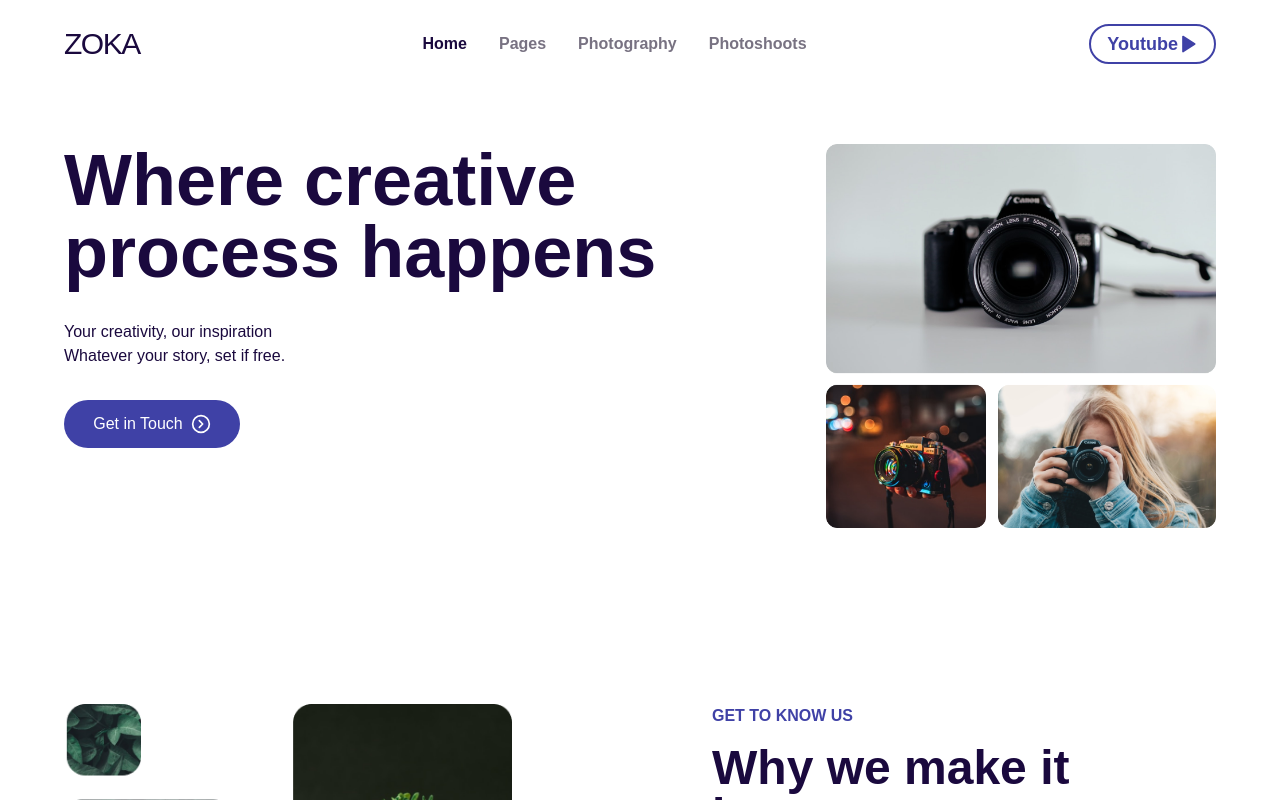
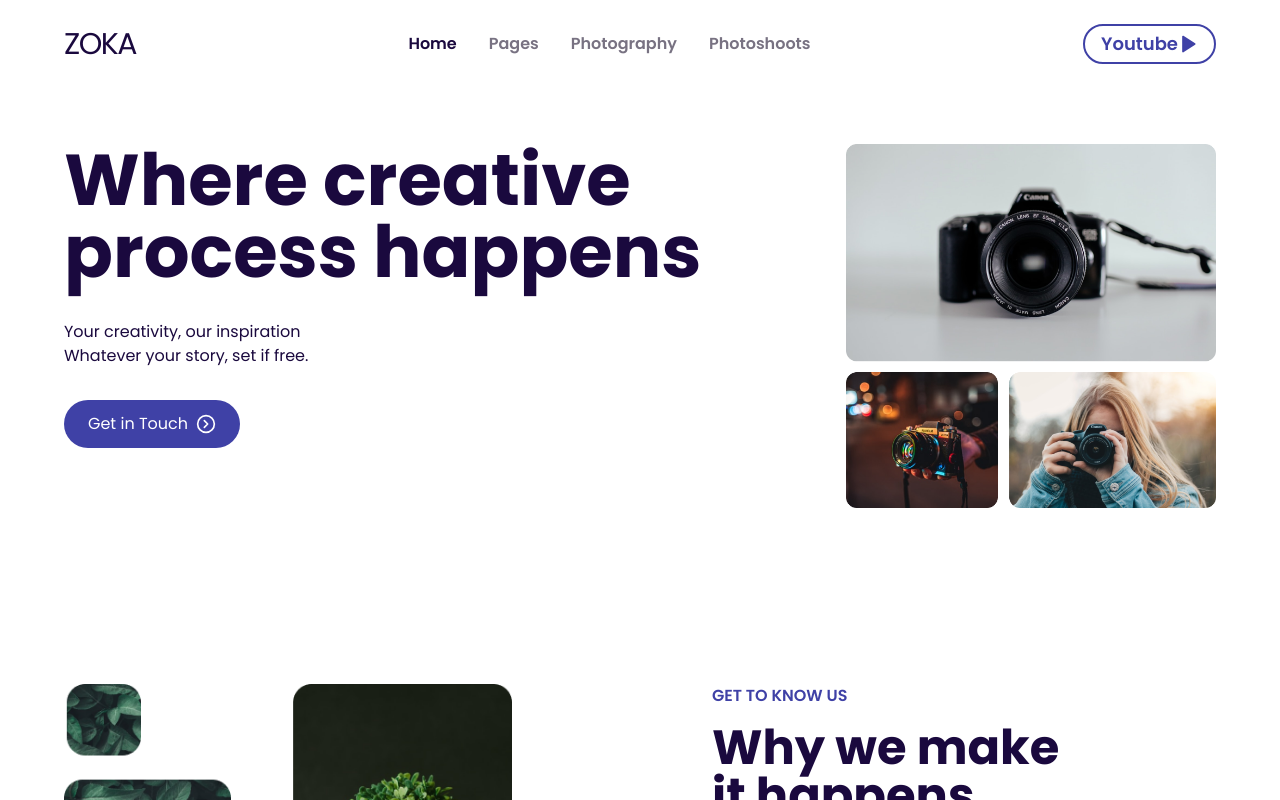
Before and after one commit to KalpitChandekar/Zoka, a Next.js app: page / in a window 1280 px wide. Shown: the top 800 px of the page. Built offline with nearby package versions, Linux system fonts and the light colour scheme.

Commit message:
Add new Poppins font family

```diff
--- a/app/globals.css
+++ b/app/globals.css
@@ -1,15 +1,16 @@
+@import url("https://fonts.googleapis.com/css2?family=Poppins:wght@400;500;600;700&display=swap");
+
 @tailwind base;
 @tailwind components;
 @tailwind utilities;
 
 :root {
   --background: #fff;
-  --foreground: #1A093E;
+  --foreground: #1a093e;
 }
 
 body {
-
+  font-family: "Poppins", sans-serif;
   color: var(--foreground);
   background: var(--background);
-  font-family: "poppins", sans-serif;
 }
--- a/app/layout.js
+++ b/app/layout.js
@@ -1,4 +1,3 @@
-import localFont from "next/font/local";
 import "./globals.css";
 
 export const metadata = {
```
Also changed, not shown: public/contact.png (deleted).
